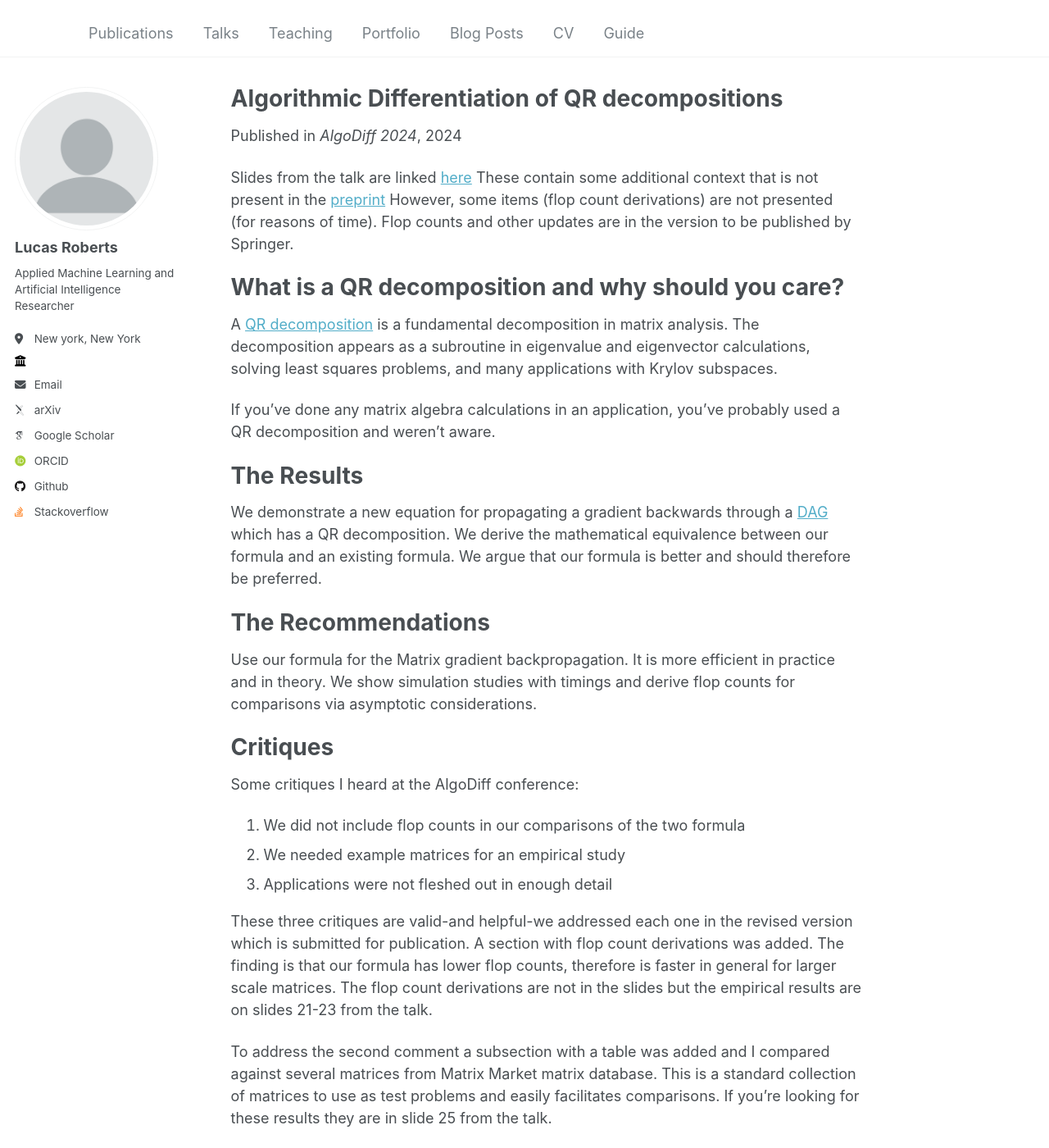
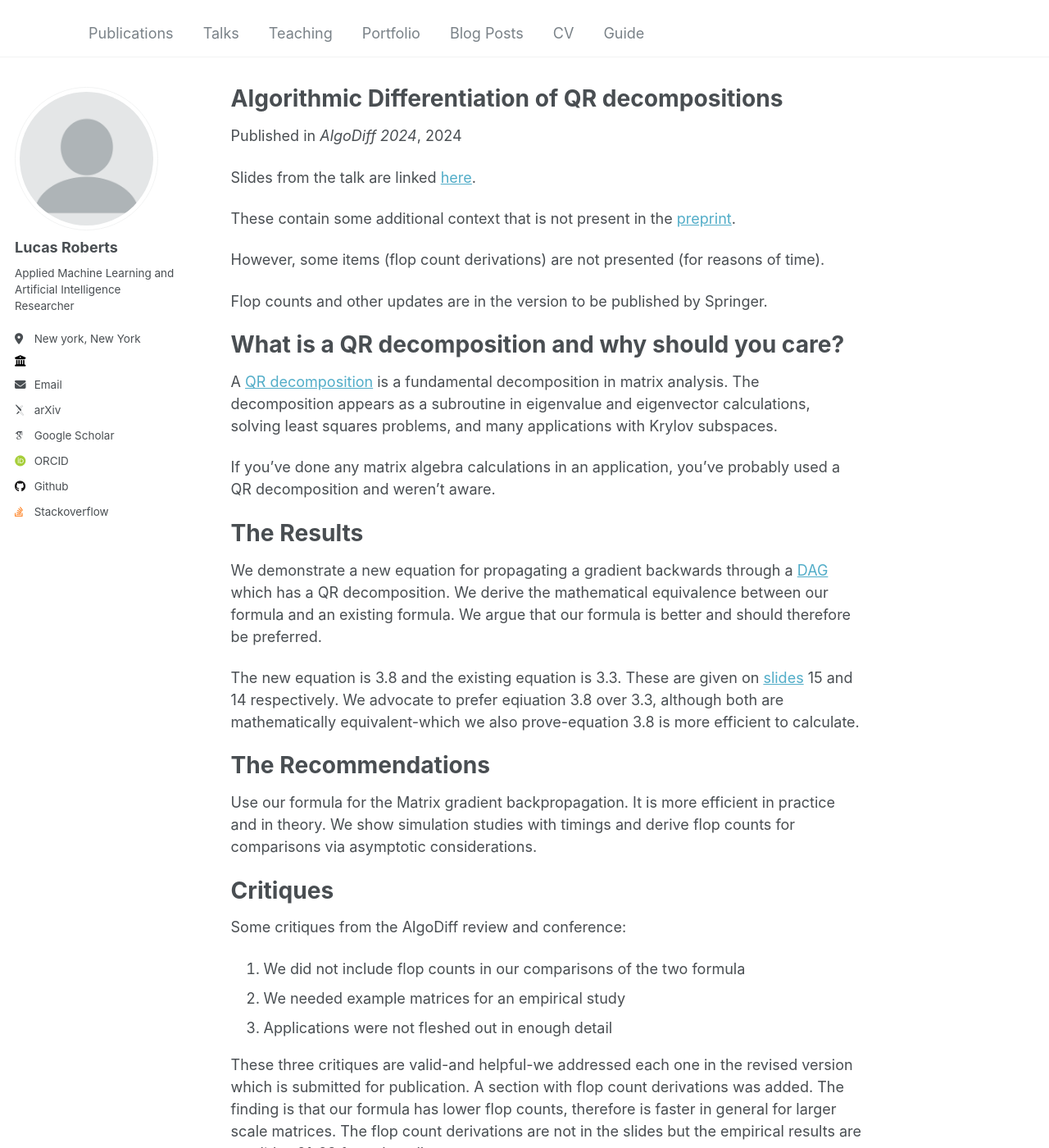
Before and after one commit to rlucas7/rlucas7.github.io, a Jekyll site: the page built from _publications/2024-09-17-Algorithmic-Differentiation.md, in a window 1280 px wide and 1400 px high. Shown: the whole window at 82% size. Built offline with Jekyll 4.4.1, drawn with Linux system fonts in a browser that asks for light colours; some web fonts are replaced.

Commit message:
some qr paper page edits

```diff
--- a/_publications/2024-09-17-Algorithmic-Differentiation.md
+++ b/_publications/2024-09-17-Algorithmic-Differentiation.md
@@ -18,9 +18,12 @@ Complex - Matrices and Their Software
 Implementation. arXiv preprint arXiv:2009.10071. 2024'
 ---
 
-Slides from the talk are linked [here](https://rlucas7.github.io/talks/2024-09-17-talk)
-These contain some additional context that is not present in the [preprint](https://arxiv.org/abs/2009.10071)
+Slides from the talk are linked [here](https://rlucas7.github.io/talks/2024-09-17-talk).
+
+These contain some additional context that is not present in the [preprint](https://arxiv.org/abs/2009.10071).
+
 However, some items (flop count derivations) are not presented (for reasons of time).
+
 Flop counts and other updates are in the version to be published by Springer.
 
 What is a QR decomposition and why should you care?
@@ -41,6 +44,10 @@ which has a QR decomposition. We derive the mathematical equivalence between
 our formula and an existing formula. We argue that our formula is better and should
 therefore be preferred.
 
+The new equation is 3.8 and the existing equation is 3.3. These are given on
+[slides](https://rlucas7.github.io/talks/algodiff_2024_slides.pdf) 15 and 14 respectively.
+We advocate to prefer eqiuation 3.8 over 3.3, although both are mathematically
+equivalent-which we also prove-equation 3.8 is more efficient to calculate.
 
 The Recommendations
 ============
@@ -52,7 +59,7 @@ counts for comparisons via asymptotic considerations.
 Critiques
 =========
 
-Some critiques I heard at the AlgoDiff conference:
+Some critiques from the AlgoDiff review and conference:
 
 1. We did not include flop counts in our comparisons of the two formula
 2. We needed example matrices for an empirical study
```
